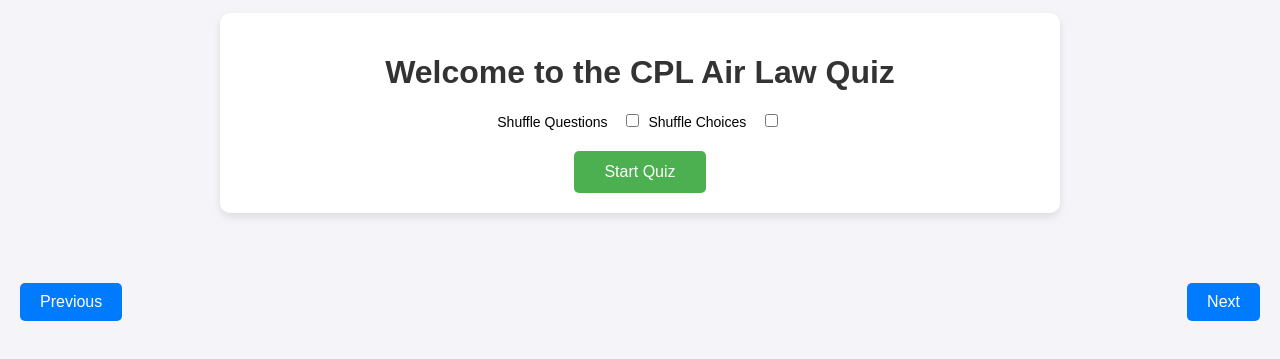
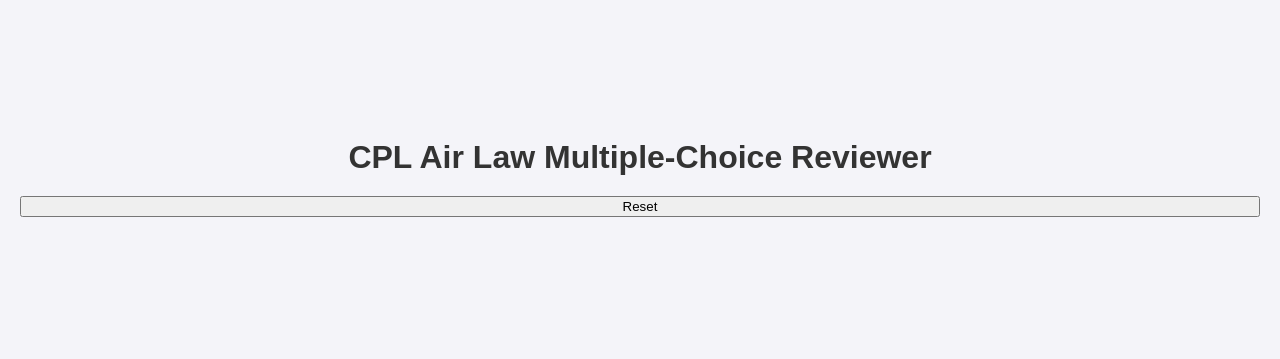
Before and after one commit to jammymeowmeow/CAAPIREXAM, a plain HTML site: page index.html in a window 1280 px wide. Shown: the part 253-612 px from the top of the page. Drawn offline with Linux system fonts and the light colour scheme.

Commit message:
Update index.html

```diff
--- a/index.html
+++ b/index.html
@@ -3,38 +3,17 @@
 <head>
     <meta charset="UTF-8">
     <meta name="viewport" content="width=device-width, initial-scale=1.0">
-    <title>CPL Air Law Quiz</title>
+    <title>CAAP CPL Air Law Reviewer</title>
+
     <link rel="stylesheet" href="styles.css">
 </head>
 <body>
-    <!-- Start Page -->
-    <div id="start-page" class="start-page">
-        <h1>Welcome to the CPL Air Law Quiz</h1>
-        <div class="shuffle-options">
-            <label for="shuffle-questions">Shuffle Questions</label>
-            <input type="checkbox" id="shuffle-questions">
-            <label for="shuffle-choices">Shuffle Choices</label>
-            <input type="checkbox" id="shuffle-choices">
-        </div>
-        <button onclick="startQuiz()" class="start-btn">Start Quiz</button>
-    </div>
+    <h1>CPL Air Law Multiple-Choice Reviewer</h1>
 
-    <!-- Quiz Container -->
-    <div id="quiz-container" class="quiz-container" style="display: none;">
-        <div id="progress-bar-container">
-            <div id="progress-bar"></div>
-            <div id="progress-text">Progress Text</div>
-        </div>
-            <div id="remaining-questions">Remaining Questions: 5</div>
-        </div>
-        <div class="question"></div>
-        <div class="answers"></div>
-        <div class="feedback"></div>
-        <div class="navigation-buttons">
-            <button class="prev-btn" onclick="previousQuestion()">Previous</button>
-            <button class="next-btn" onclick="nextQuestion()">Next</button>
-        </div>
-    </div>
+    <div id="quiz-container"></div>
+
+    <button class="reset-btn" onclick="resetQuiz()">Reset</button>
+
 
     <script src="quiz.js"></script>
 </body>
```
